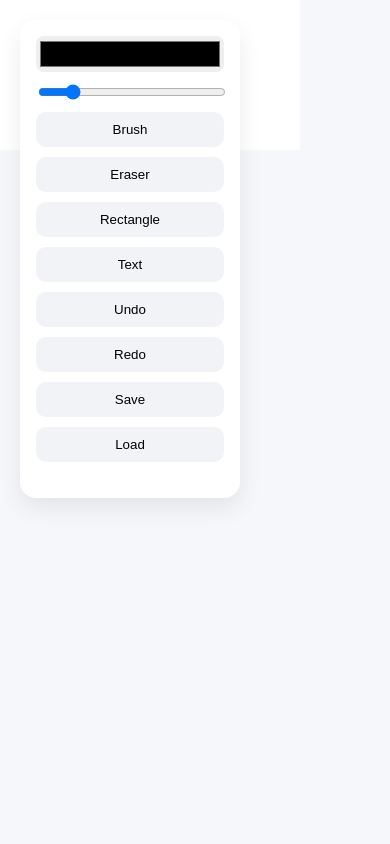
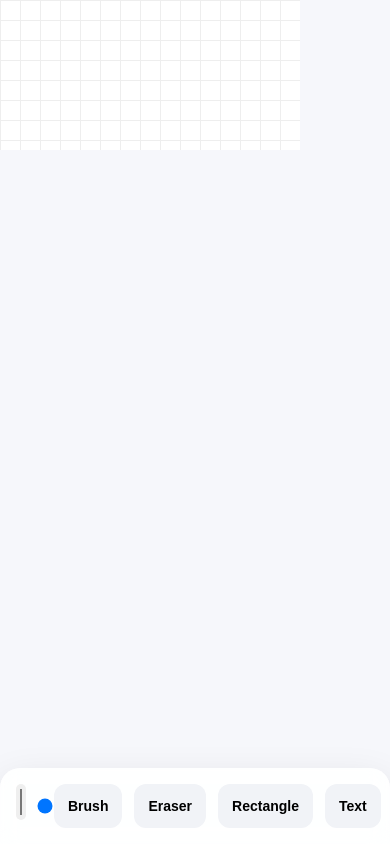
Before and after one commit to zoniiscoding/collaborative-canvas-flamapp, a website with bundled scripts: page client/index.html in a window 390 px wide. Built offline with nearby package versions, Linux system fonts and the light colour scheme; files whose address does not match are found by name.

Commit message:
ui update

```diff
--- a/client/style.css
+++ b/client/style.css
@@ -15,21 +15,26 @@ canvas {
   top: 0;
   left: 0;
   background: white;
+  background-image:
+    linear-gradient(#eee 1px, transparent 1px),
+    linear-gradient(90deg, #eee 1px, transparent 1px);
+  background-size: 20px 20px;
 }
 
-/* Toolbar */
+/* Toolbar (desktop) */
 #toolbar {
   position: fixed;
   top: 20px;
   left: 20px;
-  width: 220px;
-  background: white;
-  border-radius: 16px;
+  width: 240px;
+  background: rgba(255,255,255,0.9);
+  backdrop-filter: blur(10px);
+  border-radius: 18px;
   padding: 16px;
-  box-shadow: 0 10px 25px rgba(0,0,0,0.08);
+  box-shadow: 0 15px 40px rgba(0,0,0,0.12);
   display: flex;
   flex-direction: column;
-  gap: 10px;
+  gap: 12px;
   z-index: 1000;
 }
 
@@ -46,7 +51,7 @@ canvas {
   width: 100%;
   height: 36px;
   border: none;
-  border-radius: 8px;
+  border-radius: 10px;
   cursor: pointer;
 }
 
@@ -56,12 +61,16 @@ canvas {
 
 /* Buttons */
 #toolbar button {
+  display: flex;
+  align-items: center;
+  justify-content: center;
+  gap: 6px;
   border: none;
-  padding: 10px;
-  border-radius: 10px;
+  padding: 12px;
+  border-radius: 12px;
   background: #f1f3f7;
   cursor: pointer;
-  font-weight: 500;
+  font-weight: 600;
   transition: 0.2s;
 }
 
@@ -74,7 +83,7 @@ canvas {
 }
 
 #toolbar button.active {
-  background: #4f6ef7;
+  background: linear-gradient(135deg, #4f6ef7, #6a8cff);
   color: white;
 }
 
@@ -106,4 +115,30 @@ canvas {
   pointer-events: none;
   opacity: 0.8;
   transform: translate(-50%, -50%);
+  transition: transform 0.05s linear;
 }
+
+/* Mobile UI */
+@media (max-width: 768px) {
+  #toolbar {
+    top: auto;
+    bottom: 0;
+    left: 0;
+    right: 0;
+    width: 100%;
+    flex-direction: row;
+    justify-content: space-around;
+    border-radius: 20px 20px 0 0;
+  }
+
+  #toolbar h2,
+  #users {
+    display: none;
+  }
+
+  #toolbar button {
+    flex: 1;
+    padding: 14px;
+    font-size: 14px;
+  }
+}
```
